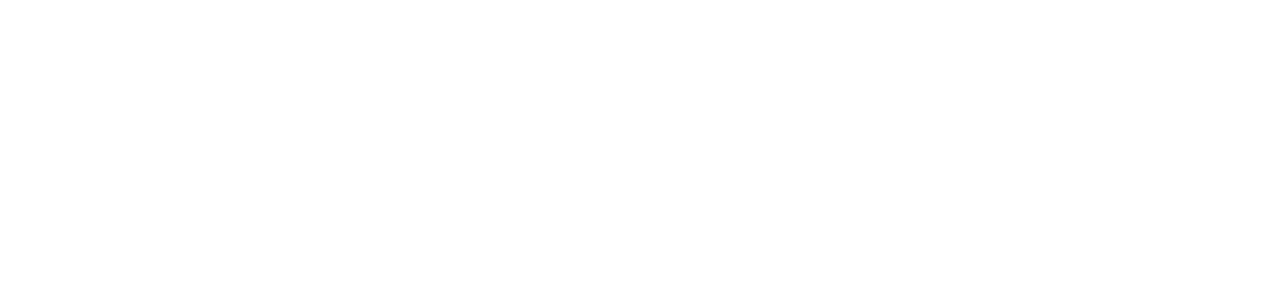
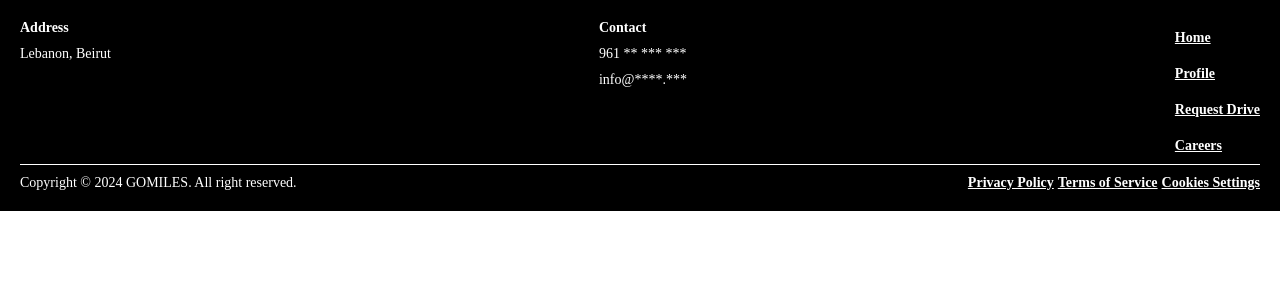
Before and after one commit to Ali-H-Hassan/TaxiApp, a React (Vite) app in the folder frontend/: page / in a window 1280 px wide. Shown: the top 300 px of the page. Built offline with nearby package versions, Linux system fonts and the light colour scheme.

Commit message:
Clean Code

```diff
--- a/frontend/src/App.jsx
+++ b/frontend/src/App.jsx
@@ -1,7 +1,14 @@
 import './styles/global.css'
+import Footer from './components/footer/index'
 
 function App() {
-  return <></>
+  return (
+    <>
+      <div>
+        <Footer />
+      </div>
+    </>
+  )
 }
 
 export default App
--- a/frontend/src/components/footer/index.css
+++ b/frontend/src/components/footer/index.css
@@ -0,0 +1,83 @@
+.footer-container {
+  background-color: #000;
+  display: flex;
+  flex-direction: column;
+  align-items: center;
+  justify-content: center;
+  padding: 1.25rem;
+}
+
+.footer-section {
+  display: flex;
+  flex-wrap: wrap;
+  gap: 1.875rem;
+  align-items: flex-start;
+  justify-content: space-between;
+  width: 100%;
+}
+
+.footer-column {
+  display: flex;
+  flex-direction: column;
+  gap: 0.625rem;
+  align-items: start;
+  justify-content: start;
+  width: auto;
+}
+
+.footer-divider {
+  border-right: 1px solid #fff;
+  height: 100%;
+  margin-right: 1.875rem;
+}
+
+.footer-heading {
+  font-weight: bold;
+  font-size: 0.875rem;
+  color: #fff;
+}
+
+.footer-content {
+  font-size: 0.875rem;
+  color: #fff;
+}
+
+.footer-content span {
+  line-height: 150%;
+}
+
+.footer-link {
+  font-weight: bold;
+  font-size: 0.875rem;
+  color: #fff;
+  text-decoration: underline;
+  padding-top: 10px;
+}
+
+.footer-copyright {
+  flex: 1;
+  font-size: 0.875rem;
+  color: #fff;
+  padding-top: 10px;
+}
+
+.footer-links {
+  display: flex;
+  flex-direction: row;
+  gap: 0.25rem;
+  align-items: start;
+  justify-content: start;
+  width: auto;
+}
+
+.footer-links a {
+  font-size: 0.875rem;
+  color: #fff;
+  text-decoration: underline;
+}
+.divider {
+  border-top: 1px solid white;
+}
+.topSection {
+  padding-bottom: 10px;
+}
--- a/frontend/src/components/footer/index.jsx
+++ b/frontend/src/components/footer/index.jsx
@@ -1,54 +1,67 @@
 import './index.css'
 
-export default function Index() {
-  const address = 'Lebanon, Beirut'
-  const contactInfo = {
-    phoneNumber: '961 ** *** ***',
-    email: 'info@****.***'
-  }
+function Footer() {
+  const content = [
+    { title: 'Address', info: ['Lebanon, Beirut'] },
+    { title: 'Contact', info: ['961 ** *** ***', 'info@****.***'] }
+  ]
+  const pages = ['Home', 'Profile', 'Request Drive', 'Careers']
+  const links = ['Privacy Policy', 'Terms of Service', 'Cookies Settings']
 
   return (
     <div className="footer-container">
-      <div className="footer-section">
-        <div className="footer-heading">Address:</div>
-        <div className="footer-content">{address}</div>
-        <div className="footer-heading">Contact:</div>
-        <div className="footer-content">
-          {contactInfo.phoneNumber}
-          <br />
-          {contactInfo.email}
+      <div className="footer-section topSection">
+        {content.map((items, index) => {
+          return (
+            <div className="footer-column " key={index}>
+              <div className="footer-heading">{items.title}</div>
+              {items.info.map((text) => {
+                return (
+                  <div className="footer-content" key={`${index}-${text}`}>
+                    {text}
+                  </div>
+                )
+              })}
+            </div>
+          )
+        })}
+
+        <div className="footer-column">
+          {pages.map((items, index) => {
+            return (
+              <a href="/about-us" className="footer-link" key={index}>
+                {items}
+              </a>
+            )
+          })}
         </div>
       </div>
-      <div className="footer-section">
-        <a href="/about-us" className="footer-link">
-          About Us
-        </a>
-        <a href="/privacy-policy" className="footer-link">
-          Privacy Policy
-        </a>
-        <a href="/careers" className="footer-link">
-          Careers
-        </a>
-        <a href="/terms-and-conditions" className="footer-link">
-          Terms and conditions
-        </a>
-      </div>
-      <div className="footer-section">
-        <div className="footer-copyright">
-          Copyright © 2024 GOMILES. All right reserved.
+
+      <div className="footer-section divider">
+        <div className="footer-column">
+          <div className="footer-group">
+            <div className="footer-copyright">
+              Copyright © 2024 GOMILES. All right reserved.
+            </div>
+          </div>
         </div>
-        <div className="footer-links">
-          <a href="/privacy-policy" className="footer-link">
-            Privacy Policy
-          </a>
-          <a href="/terms-of-service" className="footer-link">
-            Terms of Service
-          </a>
-          <a href="/cookies-settings" className="footer-link">
-            Cookies Settings
-          </a>
+        <div className="footer-divider"></div>
+        <div className="footer-column">
+          <div className="footer-group">
+            <div className="footer-links">
+              {links.map((items, index) => {
+                return (
+                  <a href="/about-us" className="footer-link" key={index}>
+                    {items}
+                  </a>
+                )
+              })}
+            </div>
+          </div>
         </div>
       </div>
     </div>
   )
 }
+
+export default Footer
```
